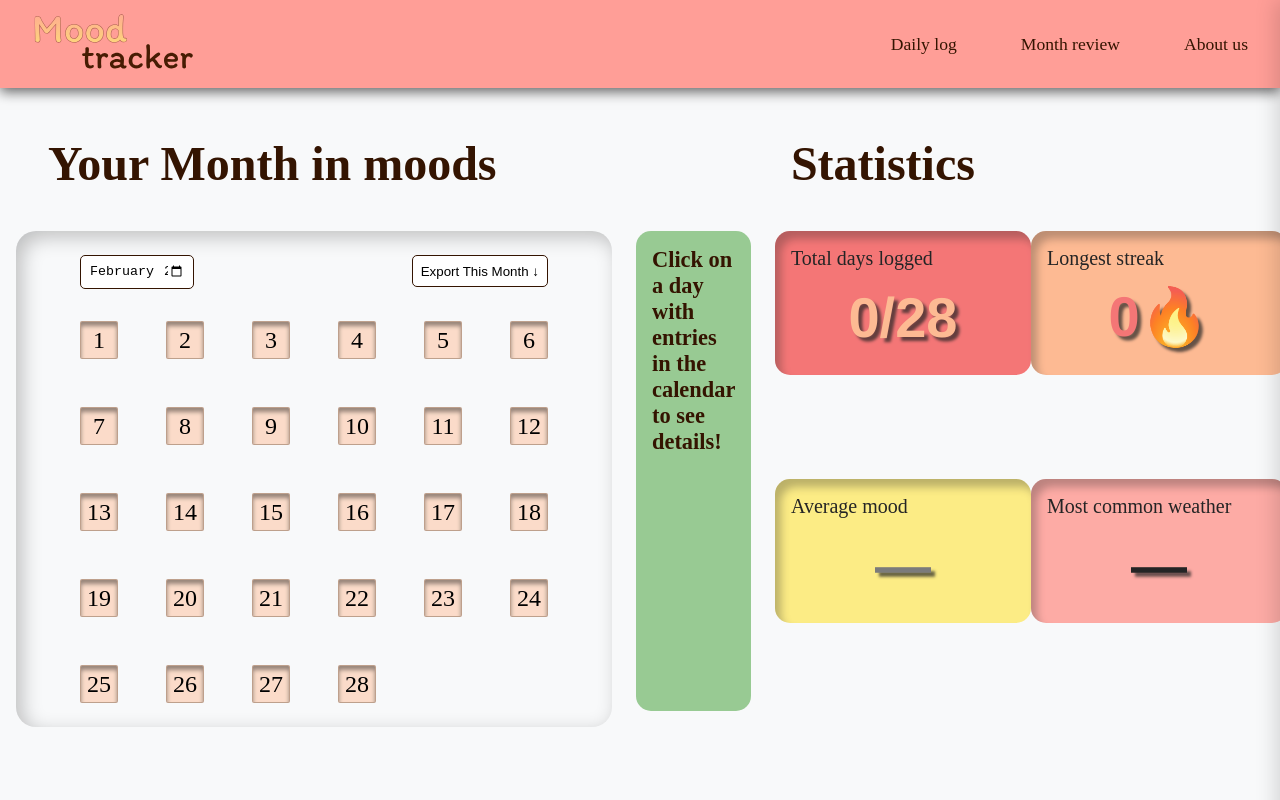
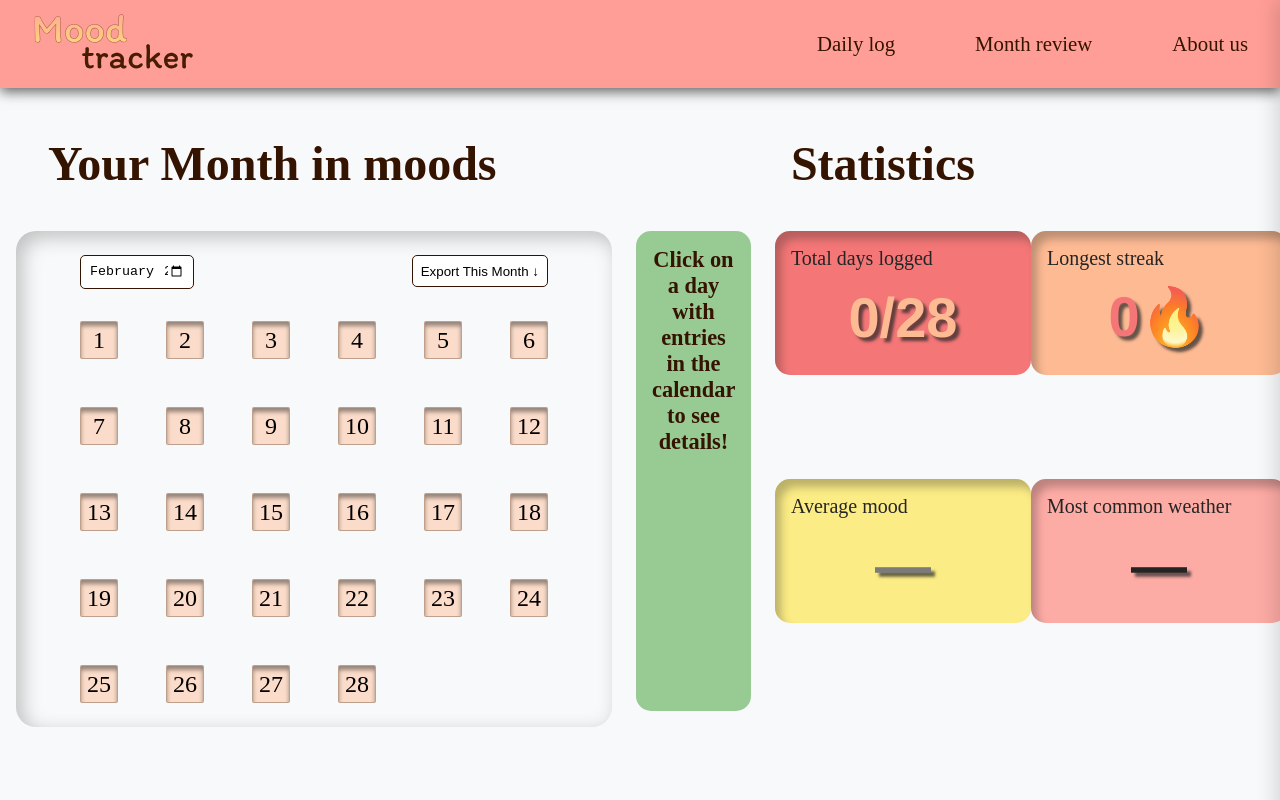
Before and after one commit to Elisabeth039/Mood-tracker, a React (Vite) app: page /month-review in a window 1280 px wide. Built offline with nearby package versions, Linux system fonts and the light colour scheme.

Commit message:
refactor: polish UI and improve streak calculation
- increase menu button size for better usability
- refine overall styling and layout
- fix problem in case of big note text
- update longest streak to use all-time data

```diff
--- a/src/components/StatCards.jsx
+++ b/src/components/StatCards.jsx
@@ -96,7 +96,7 @@ export default function StatCards ({selectedMonth}) {
 
         const mostCommonEmoji = weatherEmojis[mostCommon] || '—';
 
-        const longestStreak = calculateLongestStreak(monthEntries);
+        const longestStreak = calculateLongestStreak(entries);
 
         setStats ({
             totalLogges: totalLogged,
--- a/src/styles/Header.css
+++ b/src/styles/Header.css
@@ -22,17 +22,18 @@
   padding:0;
   display:flex;
   flex-direction:row;
-  gap: 4rem;
+  gap: 5rem;
   align-items: center;
 }
 
 .menu li {
   list-style: none;
+  font-size: 1.3rem;
 }
 
 .menu li a {
   text-decoration: none;
-  font-size: 1.1rem;
+  font-size: 1.3rem;
   font-weight: 500;
   color: var(--dark-brown);
   cursor: pointer;
--- a/src/styles/InfoPanel.css
+++ b/src/styles/InfoPanel.css
@@ -6,9 +6,14 @@
     background-color: #98CA93;
     min-height: 10rem;
     max-height: 28rem;
+    max-width: 15rem;
     margin: 0rem 0rem;
     border-radius: 15px;
     padding: 1rem;
+}
+
+.no-day{
+    text-align: center;
 }
 
 .info-label, .no-day, .no-entry{
@@ -33,7 +38,6 @@
     font-size: 2.5rem;
     font-weight: 600;
     display: inline-block;
-    color: #239623;
     text-shadow: 1px 1px 10px rgba(0, 0, 0, 0.504);
 }
 
@@ -50,4 +54,5 @@
     overflow-x: hidden;
     scrollbar-width: thin;
     scrollbar-color: #006602 #adfec4;
+    overflow-wrap: break-word;
 }
```
